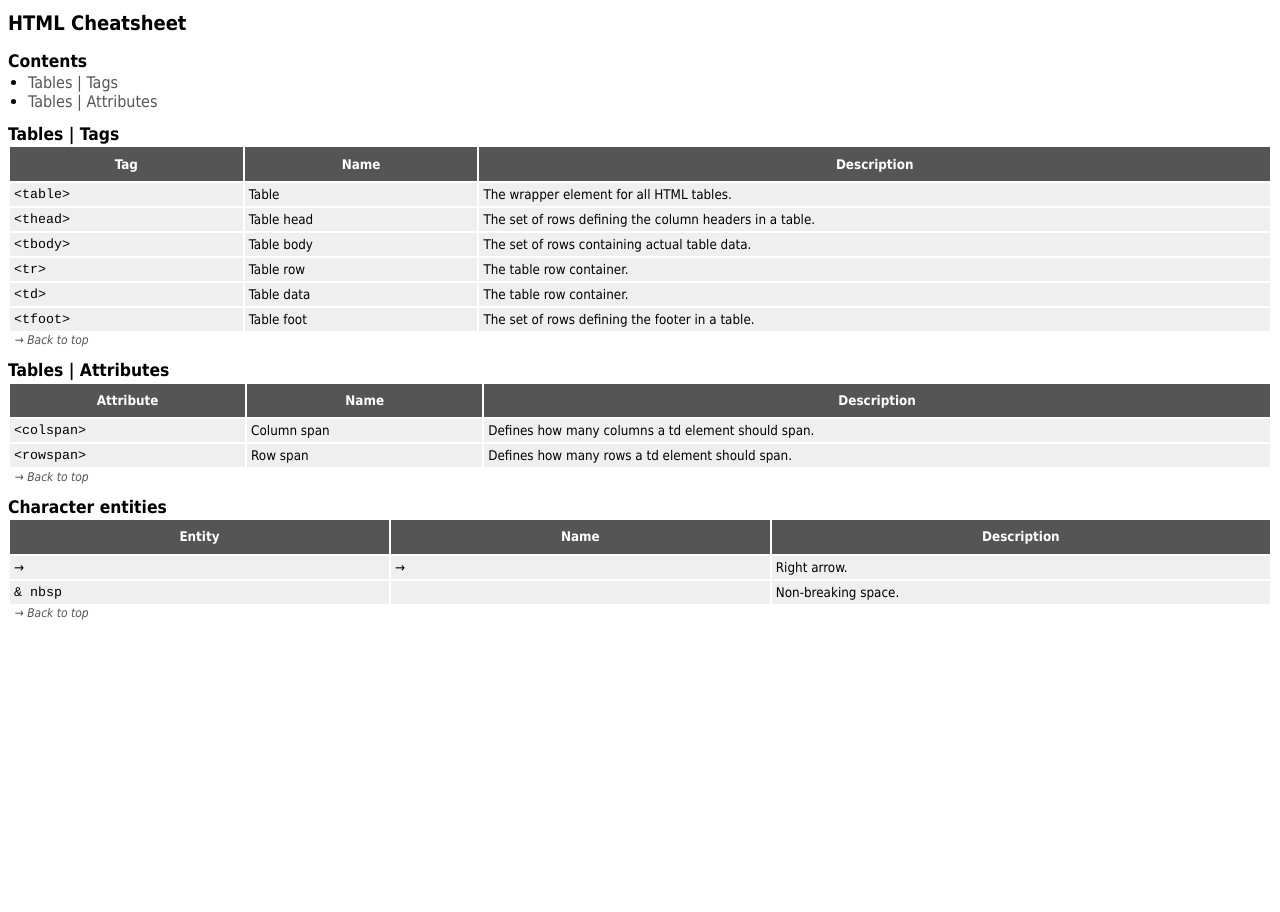
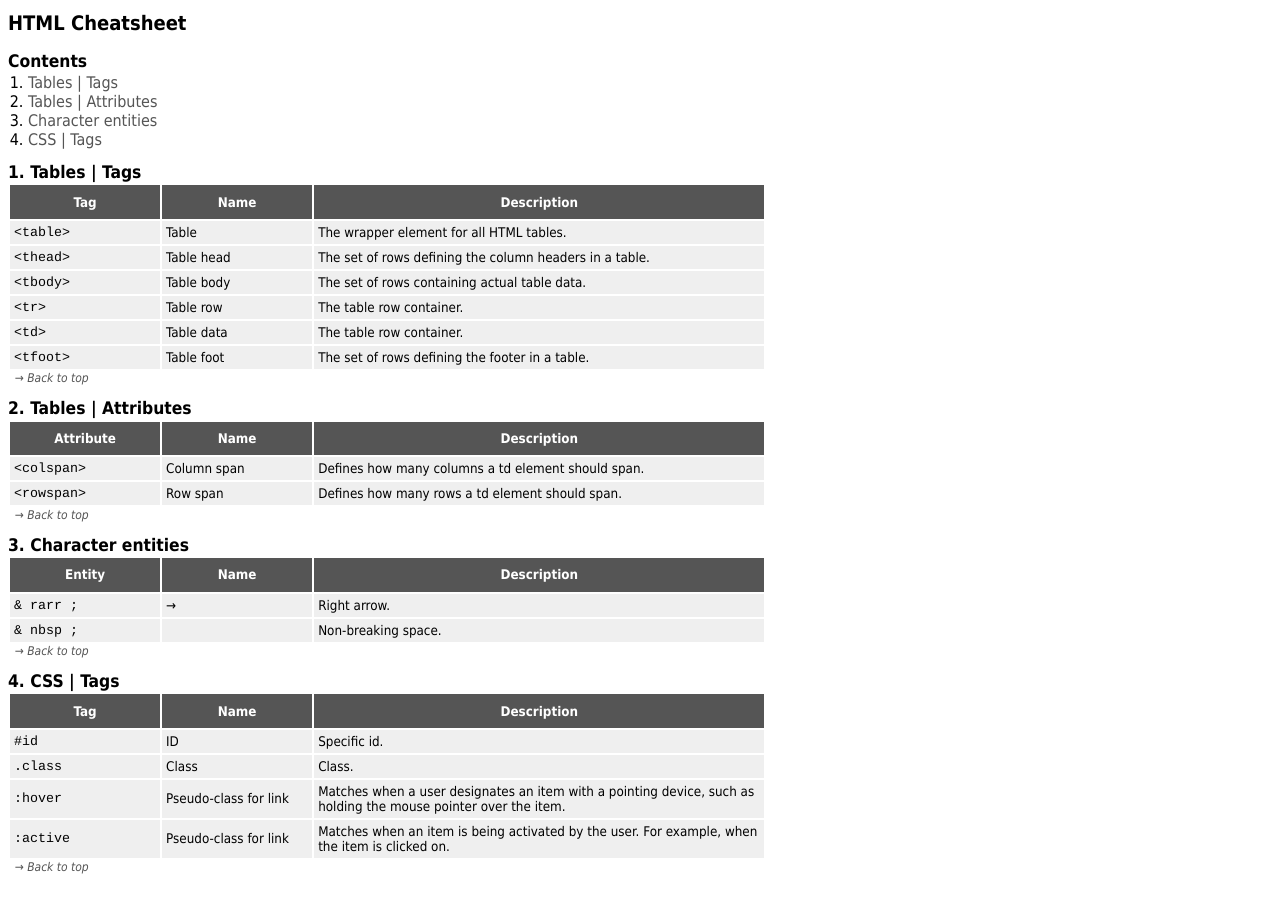
Before and after one commit to maaikecodes/maaikecodes.github.io, a plain HTML site: page index.html in a window 1280 px wide. Before the commit the page ends 800 px from the top, so only its background shows below. Drawn offline with Linux system fonts and the light colour scheme.

Commit message:
cheatsheet update

```diff
--- a/index.html
+++ b/index.html
@@ -7,17 +7,19 @@
     <h1>HTML Cheatsheet</h1>
 
     <h2><a id="top">Contents</a></h2>
-    <ul class="contents">
+    <ol class="contents">
       <li class="content"><a href="#table-tags">Tables | Tags</a></li>
       <li class="content"><a href="#table-attributes">Tables | Attributes</a></li>
-    </ul>
+      <li class="content"><a href="#character-entities">Character entities</a></li>
+      <li class="content"><a href="#css-tags">CSS | Tags</a></li>
+    </ol>
 
-    <h2><a id="table-tags">Tables | Tags</a></h2>
+    <h2><a id="table-tags">1. Tables | Tags</a></h2>
     <table>
       <thead>
-        <th>Tag</th>
-        <th>Name</th>
-        <th>Description</th>
+        <th class="id">Tag</th>
+        <th class="name">Name</th>
+        <th class="description">Description</th>
       </thead>
       <tbody>
         <tr>
@@ -55,12 +57,12 @@
 
     <span class="top"><a href="#top">&rarr;&nbsp;Back to top</a></span>
 
-    <h2><a id="table-attributes">Tables | Attributes</a></h2>
+    <h2><a id="table-attributes">2. Tables | Attributes</a></h2>
     <table>
       <thead>
-        <th>Attribute</th>
-        <th>Name</th>
-        <th>Description</th>
+        <th class="id">Attribute</th>
+        <th class="name">Name</th>
+        <th class="description">Description</th>
       </thead>
       <tbody>
         <tr>
@@ -78,21 +80,21 @@
 
     <span class="top"><a href="#top">&rarr;&nbsp;Back to top</a></span>
 
-    <h2><a id="character-entities">Character entities</a></h2>
+    <h2><a id="character-entities">3. Character entities</a></h2>
     <table>
       <thead>
-        <th>Entity</th>
-        <th>Name</th>
-        <th>Description</th>
+        <th class="id">Entity</th>
+        <th class="name">Name</th>
+        <th class="description">Description</th>
       </thead>
       <tbody>
         <tr>
-          <td><kbd>&rarr;</kbd></td>
+          <td class="code">& rarr ;</td>
           <td>&rarr;</td>
           <td>Right arrow.</td>
         </tr>
         <tr>
-          <td class="code">& nbsp</td>
+          <td class="code">& nbsp ;</td>
           <td>&nbsp;</td>
           <td>Non-breaking space.</td>
         </tr>
@@ -101,5 +103,47 @@
 
     <span class="top"><a href="#top">&rarr;&nbsp;Back to top</a></span>
 
+    <h2><a id="css-tags">4. CSS | Tags</a></h2>
+    <table>
+      <thead>
+        <th class="id">Tag</th>
+        <th class="name">Name</th>
+        <th class="description">Description</th>
+      </thead>
+      <tbody>
+        <tr>
+          <td class="code">#id</td>
+          <td>ID</td>
+          <td>Specific id.</td>
+        </tr>
+        <tr>
+          <td class="code">.class</td>
+          <td>Class</td>
+          <td>Class.</td>
+        </tr>
+        <tr>
+          <td class="code">:hover</td>
+          <td>Pseudo-class for link </td>
+          <td>Matches when a user designates an item with a pointing device, such as holding the mouse pointer over the item.</td>
+        </tr>
+        <tr>
+          <td class="code">:active</td>
+          <td>Pseudo-class for link </td>
+          <td>Matches when an item is being activated by the user. For example, when the item is clicked on.</td>
+        </tr>
+      </tbody>
+    </table>
+
+    <span class="top"><a href="#top">&rarr;&nbsp;Back to top</a></span>
+    <p>&nbsp;</p>
+    <p>&nbsp;</p>
+    <p>&nbsp;</p>
+    <p>&nbsp;</p>
+    <p>&nbsp;</p>
+    <p>&nbsp;</p>
+    <p>&nbsp;</p>
+    <p>&nbsp;</p>
+    <p>&nbsp;</p>
+    <p>&nbsp;</p>
 
   </body>
--- a/resources/css/stylesheet.css
+++ b/resources/css/stylesheet.css
@@ -14,19 +14,21 @@
   }
 
   table {
-    width:100%;
     font-size: 10pt;
     margin:0;
     padding:0;
     border: collapse;
+    width:60%;
   }
 
   th {
     background-color: #555;
     color:white;
     padding: 7pt 0;
-    min-width:100px;
   }
+
+  th.description { width:60%}
+  th.name, th.id { width:20%}
 
   td {
     background-color: #efefef;
@@ -45,7 +47,7 @@
     padding:5pt;
   }
 
-  ul.contents {
+  ol.contents {
     padding:0;
     margin: 0 0 0 15pt
   }
```
